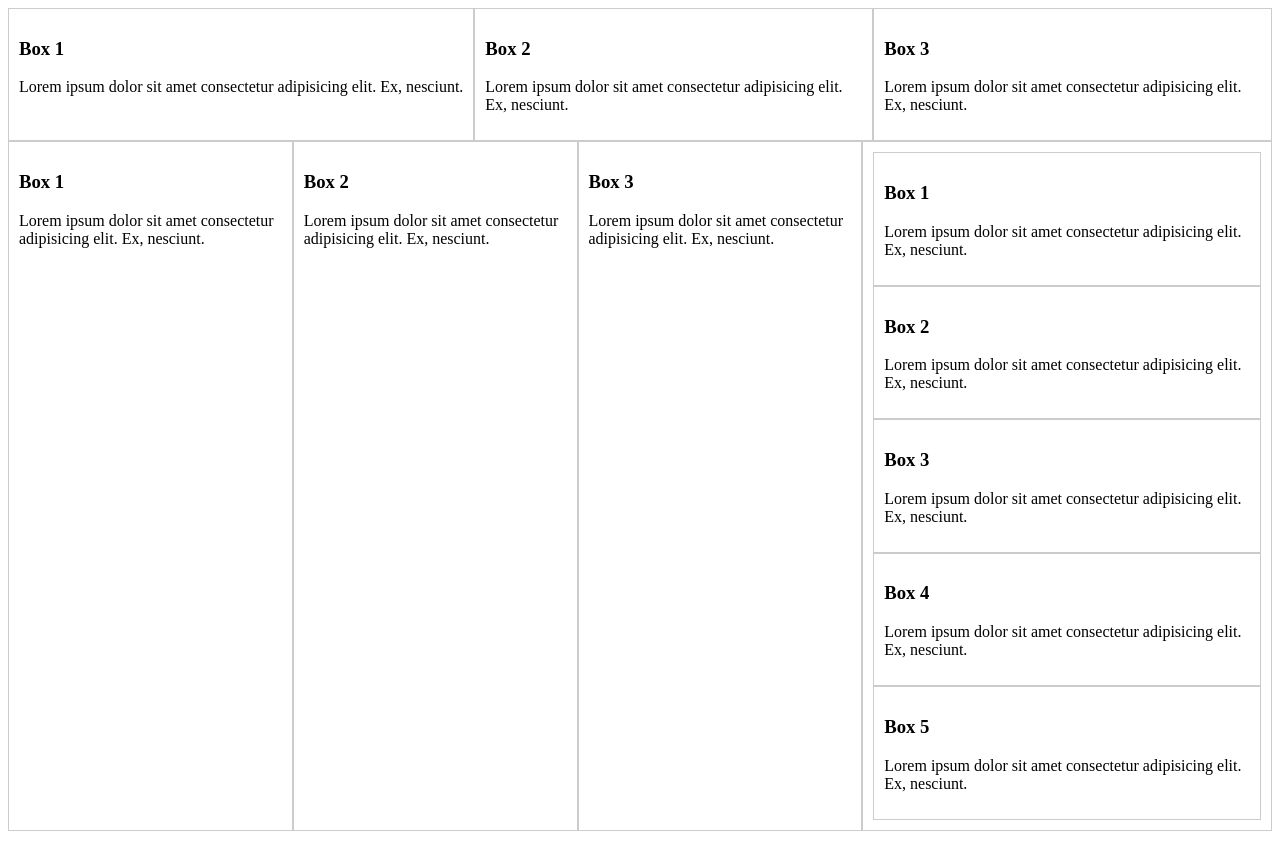
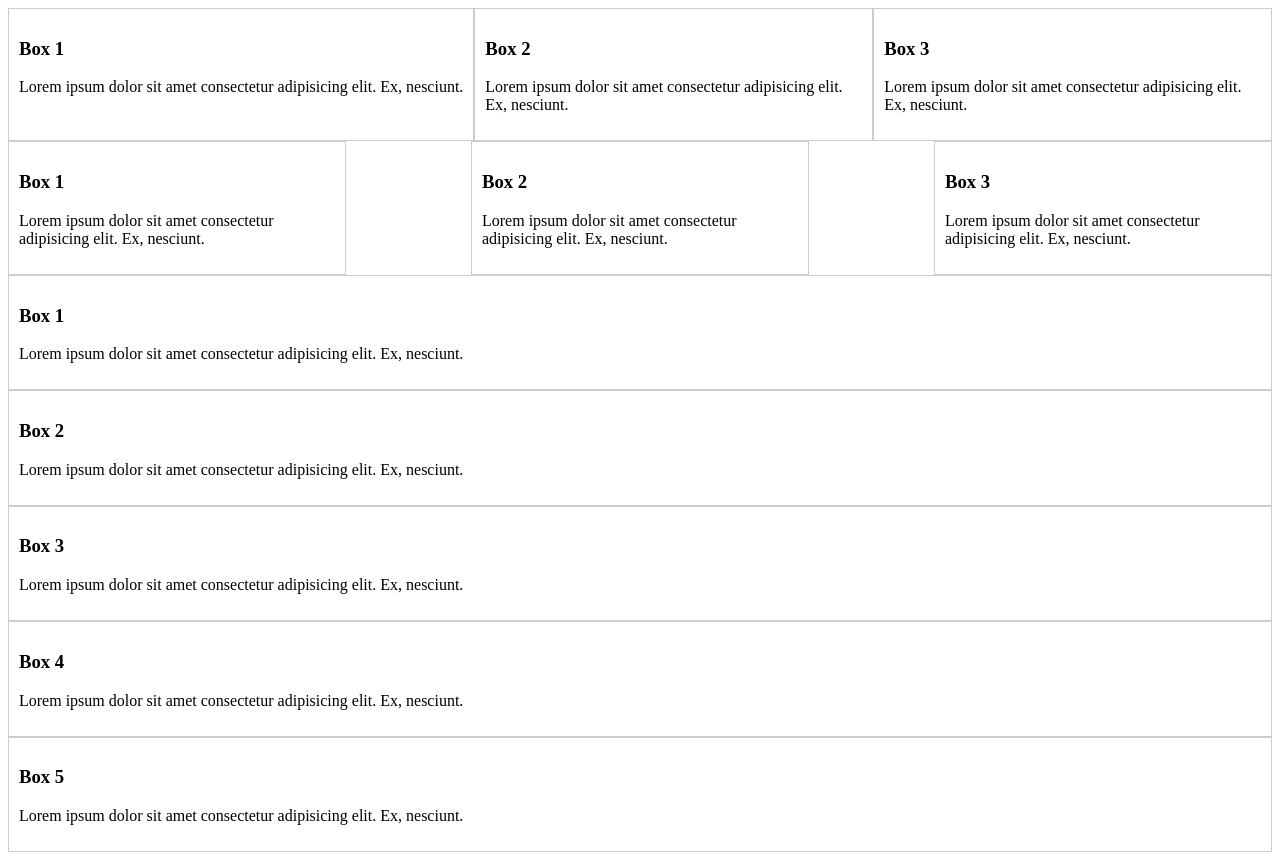
Before and after one commit to moiraleon/flexBoxCourse, a plain HTML site: page index.html in a window 1280 px wide. Before the commit the page ends 839 px from the top, so only its background shows below. Drawn offline with Linux system fonts and the light colour scheme.

Commit message:
code  cleanup

```diff
--- a/index.html
+++ b/index.html
@@ -31,7 +31,7 @@
 }
 
 
-    .container-1 div, .container-2 div{
+    .container-1 div, .container-2 div, .container-3 div{
     border: 1px #ccc solid;
     padding: 10px;
     }
@@ -85,6 +85,7 @@
             <h3>Box 3</h3>
             <p>Lorem ipsum dolor sit amet consectetur adipisicing elit. Ex, nesciunt.</p>
         </div>
+    </div>
         <div class="container-3">
             <div class="container-3-box">
                 <h3>Box 1</h3>
@@ -98,11 +99,11 @@
                 <h3>Box 3</h3>
                 <p>Lorem ipsum dolor sit amet consectetur adipisicing elit. Ex, nesciunt.</p>
             </div>
-            <div class="container-4-box">
+            <div class="container-3-box">
                 <h3>Box 4</h3>
                 <p>Lorem ipsum dolor sit amet consectetur adipisicing elit. Ex, nesciunt.</p>
             </div>
-            <div class="container-4-box">
+            <div class="container-3-box">
                 <h3>Box 5</h3>
                 <p>Lorem ipsum dolor sit amet consectetur adipisicing elit. Ex, nesciunt.</p>
             </div>
```
